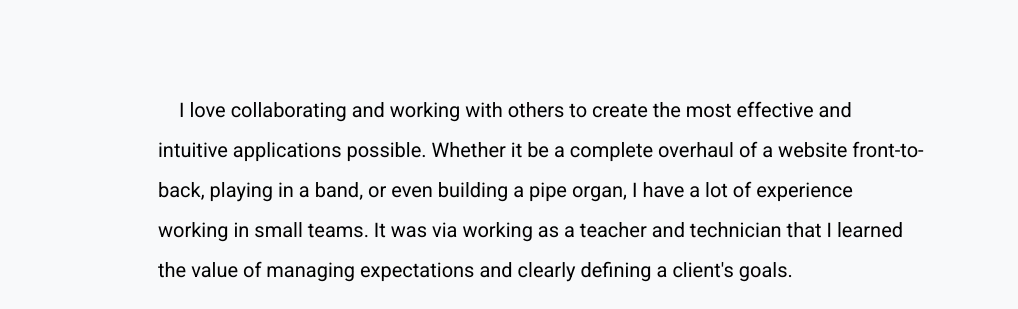
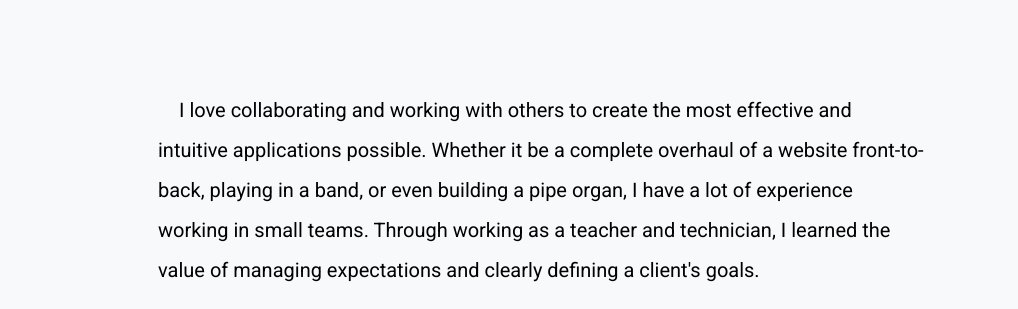
Before and after one commit to AndrewJamesBarker/Portfolio1, a plain HTML site: page experience.html in a window 1280 px wide. Shown: the part 228-537 px from the top of the page, 98-1116 px from the left. Drawn offline with Linux system fonts and the light colour scheme.

Commit message:
experience blurb tweak

```diff
--- a/experience.html
+++ b/experience.html
@@ -50,9 +50,7 @@
     <main class="widthControl">
 
         <div  id="mainAbout">
-            <p>I love collaborating and working with others to create the most effective and intuitive applications possible.
-            Whether it be a complete overhaul of a website front-to-back, playing in a band, or even building a pipe organ, I have a lot of experience working in small teams.
-            It was via working as a teacher and technician that I learned the value of managing expectations and clearly defining a client's goals.
+            <p>I love collaborating and working with others to create the most effective and intuitive applications possible. Whether it be a complete overhaul of a website front-to-back, playing in a band, or even building a pipe organ, I have a lot of experience working in small teams. Through working as a teacher and technician, I learned the value of managing expectations and clearly defining a client's goals.
             </p>
             <ul id="workExperience">
                 <li>2022 to Present: Full-Time Web Development Student Humber College.</li>
```
